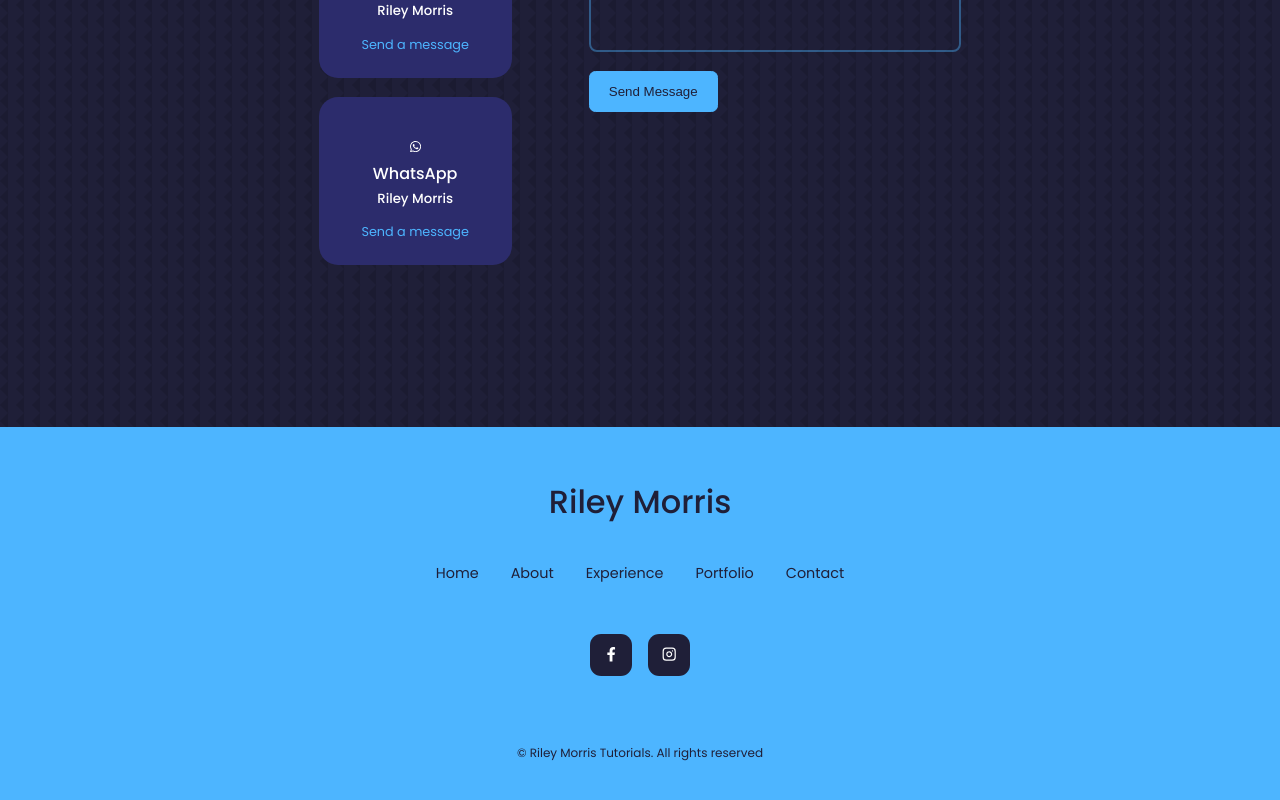
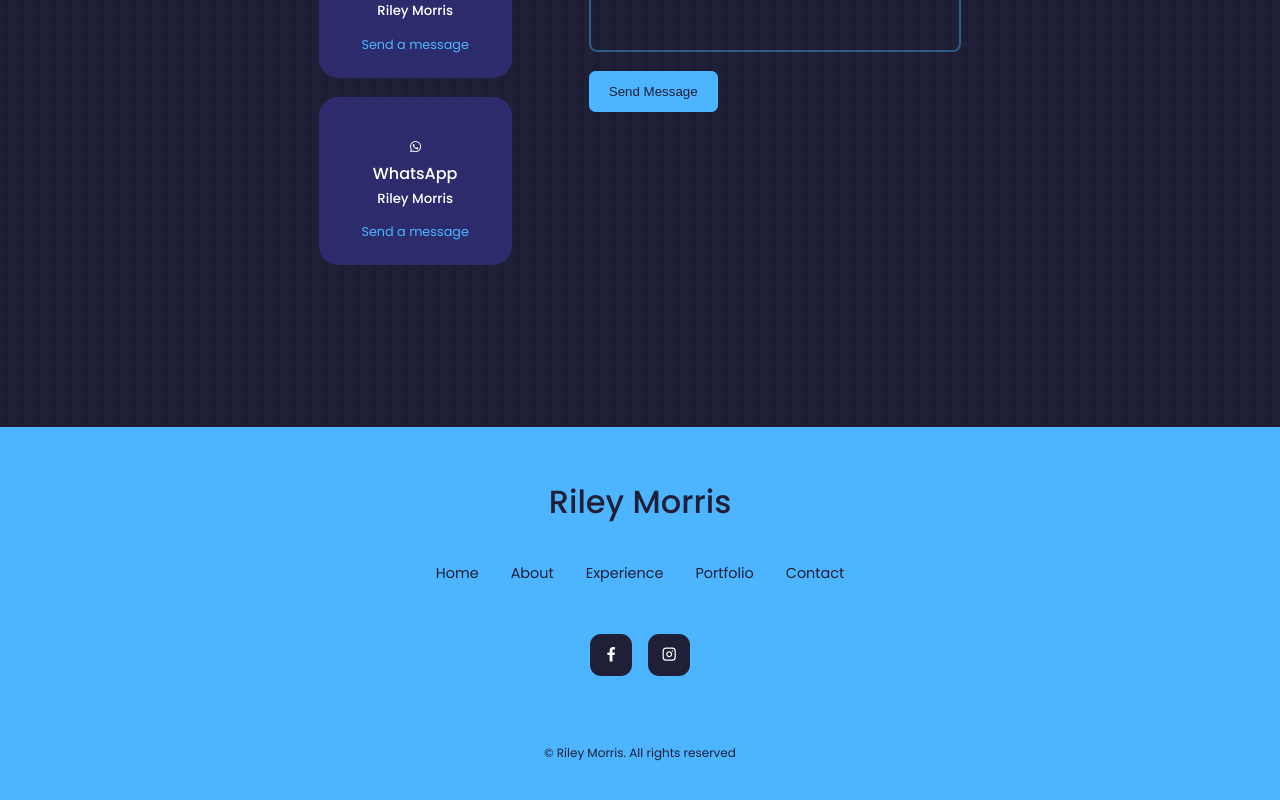
Before and after one commit to riley-collab/personal, a React (Create React App) app: page / in a window 1280 px wide. Shown: the part 3107-3907 px from the top of the page. Built offline with nearby package versions, Linux system fonts and the light colour scheme.

Commit message:
Update Footer.jsx

```diff
--- a/src/components/footer/Footer.jsx
+++ b/src/components/footer/Footer.jsx
@@ -24,7 +24,7 @@ const Footer = () => {
       </div>
 
       <div className='footer__copyright'>
-        <small> &copy; Riley Morris Tutorials. All rights reserved</small>
+        <small> &copy; Riley Morris. All rights reserved</small>
       </div>
 
 
```
